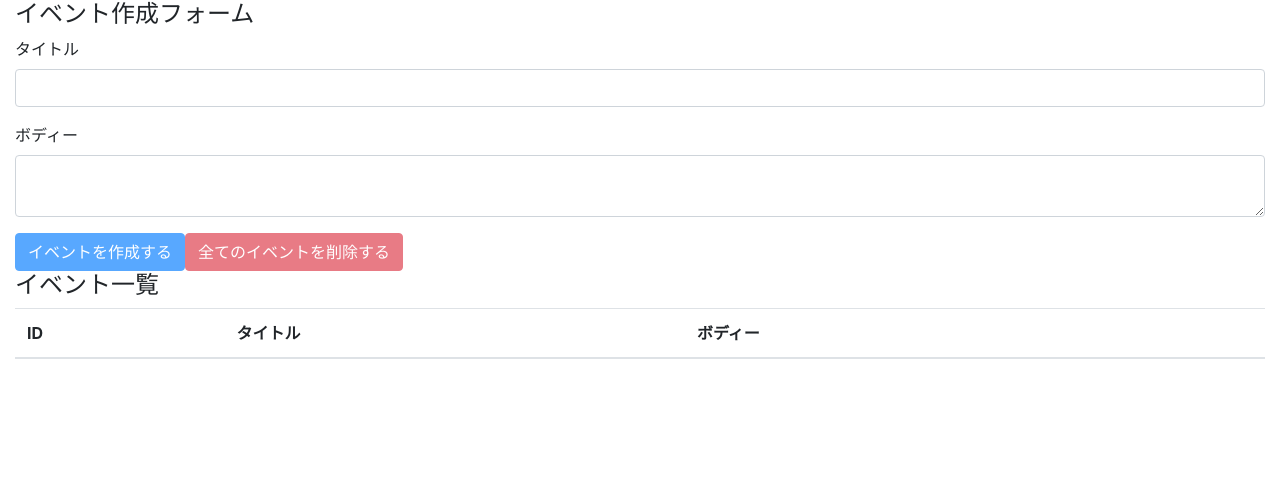
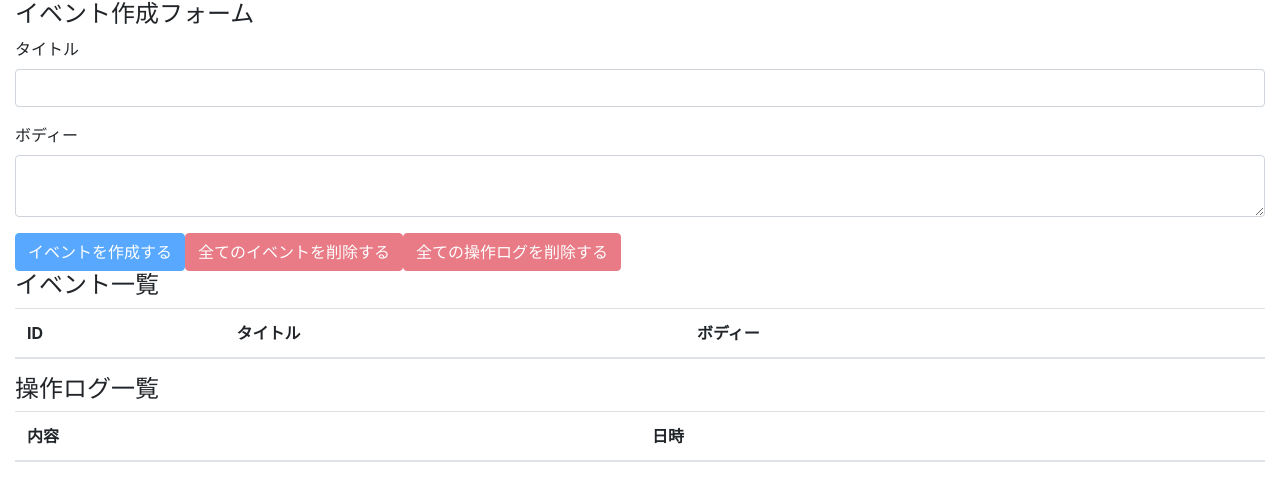
Before and after one commit to three4c/react-hooks-101, a React (Create React App) app: page / in a window 1280 px wide. Shown: the top 500 px of the page. Built offline with nearby package versions, Linux system fonts and the light colour scheme.

Commit message:
react hooks redux end

```diff
--- a/src/actions/index.js
+++ b/src/actions/index.js
@@ -3,4 +3,4 @@
 export const DELETE_ALL_EVENTS = "DELETE_ALL_EVENTS";
 
 export const ADD_OPERATION_LOG = "ADD_OPERATION_LOG";
-export const DELETE_ALL_OPERATION_LOG = "DELETE_ALL_OPERATION_LOG";
+export const DELETE_OPERATION_LOGS = "DELETE_OPERATION_LOGS";
--- a/src/components/App.js
+++ b/src/components/App.js
@@ -1,23 +1,34 @@
-import React, { useReducer } from "react";
+import React, { useReducer, useEffect } from "react";
 import EventForm from "./EventForm";
 import Events from "./Events";
+import OperationLogs from "./OperationLogs";
 import AppContenxt from "../contexts/AppContext";
 import reducer from "../reducers";
 import "bootstrap/dist/css/bootstrap.min.css";
 
+const APP_KEY = "appWithRedux";
+
 const App = () => {
-  const initialState = {
-    events: [],
-    operationLogs: []
-  };
+  const appState = localStorage.getItem(APP_KEY);
+  const initialState = appState
+    ? JSON.parse(appState)
+    : {
+        events: [],
+        operationLogs: []
+      };
 
   const [state, dispatch] = useReducer(reducer, initialState);
+
+  useEffect(() => {
+    localStorage.setItem("appWithRedux", JSON.stringify(state));
+  }, [state]);
 
   return (
     <AppContenxt.Provider value={{ state, dispatch }}>
       <div className="container-fluid">
         <EventForm />
         <Events />
+        <OperationLogs />
       </div>
     </AppContenxt.Provider>
   );
--- a/src/components/Event.js
+++ b/src/components/Event.js
@@ -1,15 +1,23 @@
 import React, { useContext } from "react";
-import { DELETE_EVENT } from "../actions";
+import { ADD_OPERATION_LOG, DELETE_EVENT } from "../actions";
 import AppContext from "../contexts/AppContext";
+import { timeCurrentIso8601 } from "../utils";
 
 const Event = ({ event }) => {
   const { dispatch } = useContext(AppContext);
   const { id, title, body } = event;
   const handleClickDeleteButton = () => {
     const result = window.confirm(
-      `全てのイベント（id=${id}）を本当に削除しても良いですか？`
+      `イベント（id=${id}）を本当に削除しても良いですか？`
     );
-    if (result) dispatch({ type: DELETE_EVENT, id: id });
+    if (result) {
+      dispatch({ type: DELETE_EVENT, id: id });
+      dispatch({
+        type: ADD_OPERATION_LOG,
+        description: `イベント（id=${id}）を削除しました`,
+        operatedAt: timeCurrentIso8601()
+      });
+    }
   };
 
   return (
--- a/src/components/EventForm.js
+++ b/src/components/EventForm.js
@@ -1,7 +1,13 @@
 import React, { useContext, useState } from "react";
-import { CREATE_EVENT, DELETE_ALL_EVENTS } from "../actions";
+import {
+  CREATE_EVENT,
+  DELETE_ALL_EVENTS,
+  ADD_OPERATION_LOG,
+  DELETE_OPERATION_LOGS
+} from "../actions";
 
 import AppContext from "../contexts/AppContext";
+import { timeCurrentIso8601 } from "../utils";
 
 const EventForm = () => {
   const { state, dispatch } = useContext(AppContext);
@@ -17,6 +23,12 @@
       body
     });
 
+    dispatch({
+      type: ADD_OPERATION_LOG,
+      description: "イベントを作成しました",
+      operatedAt: timeCurrentIso8601()
+    });
+
     setTitle("");
     setBody("");
   };
@@ -26,7 +38,26 @@
     const result = window.confirm(
       "全てのイベントを本当に削除しても良いですか？"
     );
-    if (result) dispatch({ type: DELETE_ALL_EVENTS });
+    if (result) {
+      dispatch({ type: DELETE_ALL_EVENTS });
+      dispatch({
+        type: ADD_OPERATION_LOG,
+        description: "全てのイベントを削除しました",
+        operatedAt: timeCurrentIso8601()
+      });
+    }
+  };
+
+  const deleteAllOperationLogs = e => {
+    e.preventDefault();
+    const result = window.confirm(
+      "全ての操作ログを本当に削除しても良いですか？"
+    );
+    if (result) {
+      dispatch({
+        type: DELETE_OPERATION_LOGS
+      });
+    }
   };
 
   const unCreatable = title === "" || body === "";
@@ -69,6 +100,13 @@
         >
           全てのイベントを削除する
         </button>
+        <button
+          className="btn btn-danger"
+          onClick={deleteAllOperationLogs}
+          disabled={state.operationLogs.length === 0}
+        >
+          全ての操作ログを削除する
+        </button>
       </form>
     </>
   );
--- /dev/null
+++ b/src/components/OperationLog.js
@@ -0,0 +1,12 @@
+import React from "react";
+
+const OperationLog = ({ operationLog }) => {
+  return (
+    <tr>
+      <td>{operationLog.description}</td>
+      <td>{operationLog.operatedAt}</td>
+    </tr>
+  );
+};
+
+export default OperationLog;
--- /dev/null
+++ b/src/components/OperationLogs.js
@@ -0,0 +1,28 @@
+import React, { useContext } from "react";
+import OperationLog from "./OperationLog";
+
+import AppContext from "../contexts/AppContext";
+
+const OperationLogs = () => {
+  const { state } = useContext(AppContext);
+  return (
+    <>
+      <h4>操作ログ一覧</h4>
+      <table className="table table-hover">
+        <thead>
+          <tr>
+            <th>内容</th>
+            <th>日時</th>
+          </tr>
+        </thead>
+        <tbody>
+          {state.operationLogs.map((operationLog, index) => {
+            return <OperationLog key={index} operationLog={operationLog} />;
+          })}
+        </tbody>
+      </table>
+    </>
+  );
+};
+
+export default OperationLogs;
--- a/src/reducers/operationLogs.js
+++ b/src/reducers/operationLogs.js
@@ -1,4 +1,4 @@
-import { ADD_OPERATION_LOG, DELETE_ALL_OPERATION_LOG } from "../actions";
+import { ADD_OPERATION_LOG, DELETE_OPERATION_LOGS } from "../actions";
 
 const operationLogs = (state = [], action) => {
   switch (action.type) {
@@ -8,7 +8,7 @@
         operatedAt: action.operatedAt
       };
       return [operationLog, ...state];
-    case DELETE_ALL_OPERATION_LOG:
+    case DELETE_OPERATION_LOGS:
       return [];
     default:
       return state;
--- /dev/null
+++ b/src/utils.js
@@ -0,0 +1 @@
+export const timeCurrentIso8601 = () => new Date().toISOString();
```
